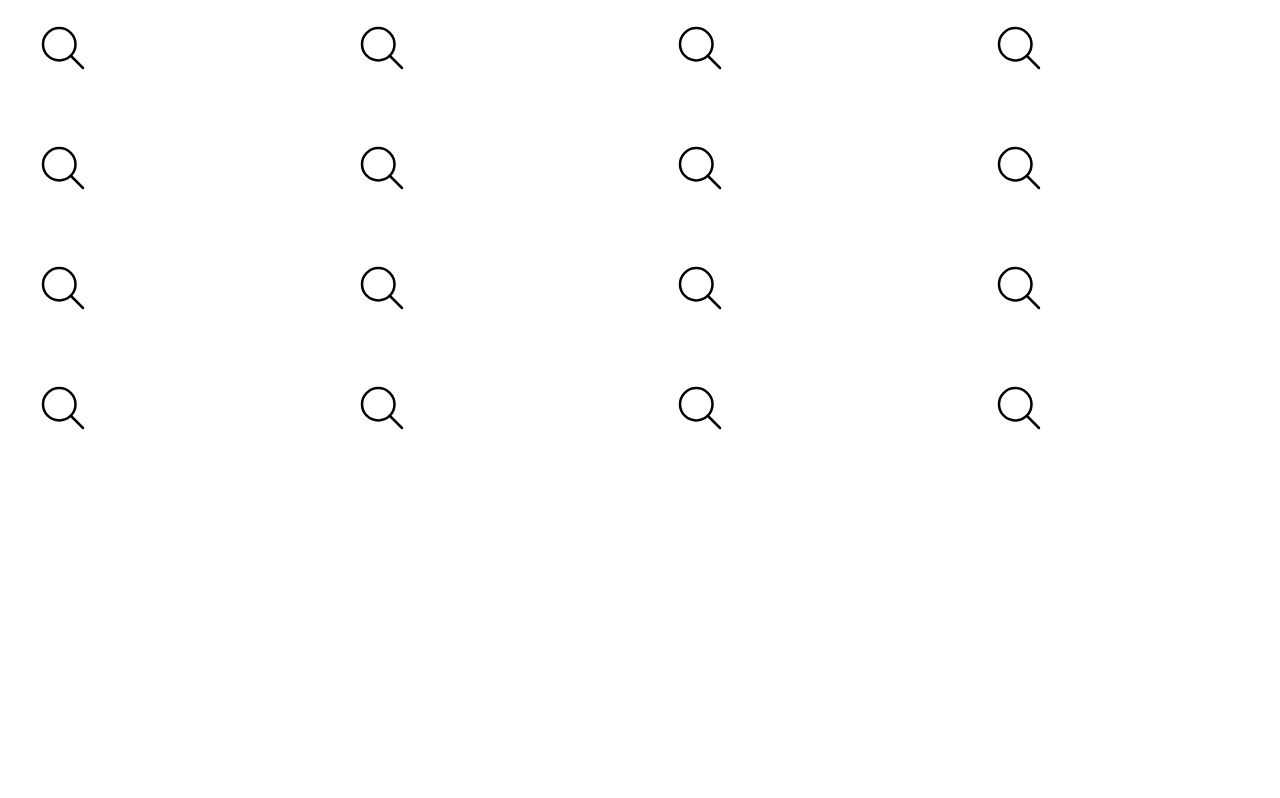
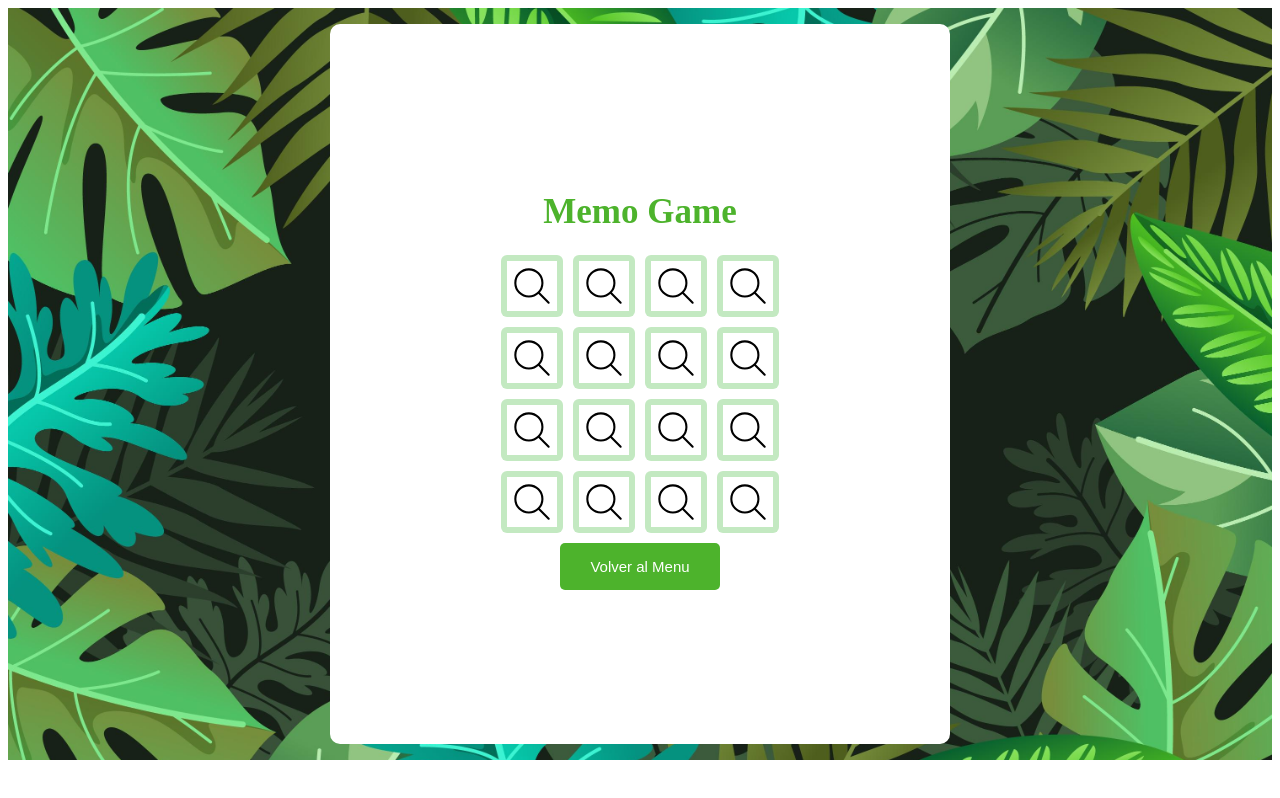
Before and after one commit to Vaqui26/unq-ui-nicolas-vaccaro-trabajo-final, a React (Vite) app in the folder memoTestGame/: page / in a window 1280 px wide. Both pictures are taken after a click on the button "Iniciar Juego". Built offline with nearby package versions, Linux system fonts and the light colour scheme.

Commit message:
GameBoard Arreglado, falta pagina Win

```diff
--- a/memoTestGame/src/App.jsx
+++ b/memoTestGame/src/App.jsx
@@ -4,11 +4,13 @@ import GameBoard from './components/GameBoard';
 import { useGameContext } from './context/gameContext';
 
 const App = () => {
-  const { gameStarted } = useGameContext();
+  const { gameState } = useGameContext();
 
   return (
     <>
-      {gameStarted ? <GameBoard /> : <Menu />}
+      {gameState === 'Menu' ? <Menu/> : ''}
+      {gameState === 'Start' ? <GameBoard/> : ''}
+      {gameState === 'Win' ? <div>Ganaste!!!</div> : ''}
     </>
 
   );
--- /dev/null
+++ b/memoTestGame/src/components/BackGround/index.jsx
@@ -0,0 +1,14 @@
+import React from 'react';
+import { ImageBackGround, Container } from './mixins';
+
+const BackGround = ({ children }) => {
+  return (
+    <ImageBackGround>
+        <Container>
+            {children}
+        </Container>
+    </ImageBackGround>
+  );
+};
+
+export default BackGround;
--- /dev/null
+++ b/memoTestGame/src/components/BackGround/mixins.js
@@ -0,0 +1,24 @@
+import styled from 'styled-components'
+import Image from '../../assets/images/fondoMemoGame.jpg'
+
+const ImageBackGround = styled.div`
+  display: flex;
+  justify-content: center;
+  padding: 16px;
+  background-image: url(${Image});
+  background-size: cover;
+`
+const Container = styled.div`
+  text-align: center;
+  background-color: white;
+  width: 600px;
+  height: 700px;
+  border-radius: 10px;
+  padding: 10px;
+  display: flex;
+  flex-direction: column;
+  align-items: center;
+  justify-content: center;
+`;
+
+export {ImageBackGround, Container}
--- a/memoTestGame/src/components/Card/mixins.js
+++ b/memoTestGame/src/components/Card/mixins.js
@@ -1,26 +1,21 @@
 import styled from 'styled-components'
 
 const CardContainer = styled.div`
-    align-items: center;
-    justify-content: center;
     cursor: pointer;
     border-radius: 6px;
-    gap: 10px;
-    padding: 10px;
+    background-color: #c3e9c1;
     &:hover {
     transform: scale(1.05);
   }
 `
 const Card = styled.div`
-    position: relative;
-    width: 90px;
-    height: 90px;
-    align-items: center;
-    justify-content:center;
+    width: 50px;
+    height: 50px;
+    padding: 6px;
 `
 const Image = styled.img`
-    width: 60px;
-    height: 60px;
+    width: 50px;
+    height: 50px;
     object-fit: cover;
 `
 export {CardContainer,Card, Image }
--- a/memoTestGame/src/components/GameBoard/index.jsx
+++ b/memoTestGame/src/components/GameBoard/index.jsx
@@ -2,11 +2,12 @@ import React, { useEffect, useState } from 'react';
 import Card from '../Card/index.jsx';
 import { useGameContext } from '../../context/gameContext.jsx';
 import { suffleArray, duplicateArrayCards, setBodyCards} from '../../utils/dataCard.js';
-import { Container, Grid } from './mixins.js';
+import { Container, Grid, Title, ButtonBack } from './mixins.js';
+import BackGround from '../BackGround/';
 
 
 const GameBoard = () => {
-    const { difficulty } = useGameContext();
+    const { difficulty, resetGame, winGame} = useGameContext();
     const [cards, setCards] = useState([]);
     const [flippedCards, setFlippedCards] = useState([]);
     const [isDisabled, setDisabled] = useState(false);
@@ -52,17 +53,22 @@ const GameBoard = () => {
       }
       if(cards.every(card => card.matched)){
           setDisabled(true);
+          winGame()
       }
 
   }
     return (
-      <Container>
+      <BackGround>
+        <Container>
+        <Title>Memo Game</Title>
         <Grid lengthCards={cards.length}>
           {cards.map((card, index) => (
             <Card key={index} card={card} handleCardClick= {handleCardClick}/>
           ))}
         </Grid>
-      </Container>
+        </Container>
+        <ButtonBack onClick={() => resetGame()}>Volver al Menu</ButtonBack>
+      </BackGround>
     );
   };
 
--- a/memoTestGame/src/components/GameBoard/mixins.js
+++ b/memoTestGame/src/components/GameBoard/mixins.js
@@ -11,4 +11,23 @@ const Grid = styled.div`
   gap: 10px;
 `;
 
-export {Container, Grid}
+const Title = styled.h1`
+  font-size: 35px;
+  color: #4db32c;
+`;
+
+const ButtonBack = styled.button`
+  margin: 10px;
+  padding: 15px 30px;
+  background-color: #4db32c;
+  color: white;
+  font-size: 15px;
+  border: none;
+  border-radius: 5px;
+  cursor: pointer;
+
+  &:hover {
+    background-color: #ee1717;
+  }
+`
+export {Container, Grid, Title, ButtonBack}
--- a/memoTestGame/src/components/Menu/index.jsx
+++ b/memoTestGame/src/components/Menu/index.jsx
@@ -1,6 +1,7 @@
 import React, { useState } from 'react';
 import { useGameContext } from '../../context/gameContext';
-import { BackGround, ContainerMenu, Title,MiniTitle, Button, ButtonStart} from './mixins'
+import { Title,MiniTitle, Button, ButtonStart} from './mixins'
+import BackGround from '../BackGround';
 
 const Menu = () => {
     const { startGame } = useGameContext();
@@ -8,9 +9,8 @@ const Menu = () => {
     const [difficulty, setDifficulty] = useState('easy');
 
     return (
-      <BackGround>
-        <ContainerMenu>
-        <Title>MemoGame</Title>
+        <BackGround>
+            <Title>MemoGame</Title>
           <MiniTitle>Modo de Juego</MiniTitle>
             <Button active={mode === 'single'} onClick={() => setMode('single')}>Un jugador</Button>
             <Button active={mode === 'multiplayer'} onClick={() => setMode('multiplayer')}>Dos jugadores</Button>
@@ -19,8 +19,7 @@ const Menu = () => {
             <Button active={difficulty === 'medium'} onClick={() => setDifficulty('medium')}>Medio</Button>
             <Button active={difficulty === 'hard'} onClick={() => setDifficulty('hard')}>Difícil</Button>
           <ButtonStart onClick={() => startGame(mode, difficulty)}>Iniciar Juego</ButtonStart>
-        </ContainerMenu>
-      </BackGround>
+        </BackGround>
     );
   };
 
--- a/memoTestGame/src/components/Menu/mixins.js
+++ b/memoTestGame/src/components/Menu/mixins.js
@@ -1,24 +1,4 @@
 import styled from 'styled-components'
-import Fondo from '../../assets/images/fondoMemoGame.jpg'
-
-const BackGround = styled.div`
-  display: flex;
-  justify-content: center;
-  padding: 16px;
-  background-image: url(${Fondo});
-  background-size: cover;
-`
-const ContainerMenu = styled.div`
-  text-align: center;
-  background-color: white;
-  width: 600px;
-  height: 700px;
-  border-radius: 10px;
-  display: flex;
-  flex-direction: column;
-  align-items: center;
-  justify-content: center;
-`;
 
 const Title = styled.h1`
   font-size: 50px;
@@ -57,4 +37,4 @@ const ButtonStart = styled.button`
   }
 `
 
-export { BackGround, ContainerMenu, Title, MiniTitle, Button, ButtonStart}
+export { Title, MiniTitle, Button, ButtonStart}
--- a/memoTestGame/src/context/gameContext.jsx
+++ b/memoTestGame/src/context/gameContext.jsx
@@ -5,20 +5,24 @@ const GameContext = createContext();
 export const GameProvider = ({ children }) => {
   const [difficulty, setDifficulty] = useState('easy');
   const [mode, setMode] = useState('single');
-  const [gameStarted, setGameStarted] = useState(false);
+  const [gameState, setGameState] = useState('Menu');
 
   const startGame = (selectedMode, selectedDifficulty) => {
     setMode(selectedMode);
     setDifficulty(selectedDifficulty);
-    setGameStarted(true);
+    setGameState('Start');
   };
 
   const resetGame = () => {
-    setGameStarted(false);
+    setGameState('Menu');
   };
 
+  const winGame = () => {
+    setGameState('Win');
+  }
+
   return (
-    <GameContext.Provider value={{ difficulty, mode, gameStarted, startGame, resetGame }}>
+    <GameContext.Provider value={{ difficulty, mode, gameState, startGame, resetGame, winGame }}>
       {children}
     </GameContext.Provider>
   );
```
Also changed, not shown: memoTestGame/src/components/WinScreen/index.jsx (added), memoTestGame/src/components/WinScreen/mixins.js (added).
